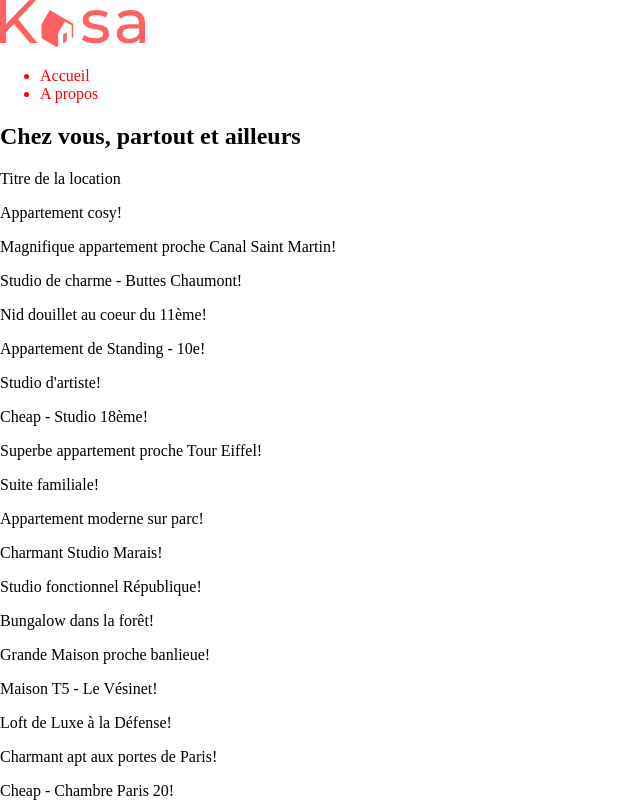
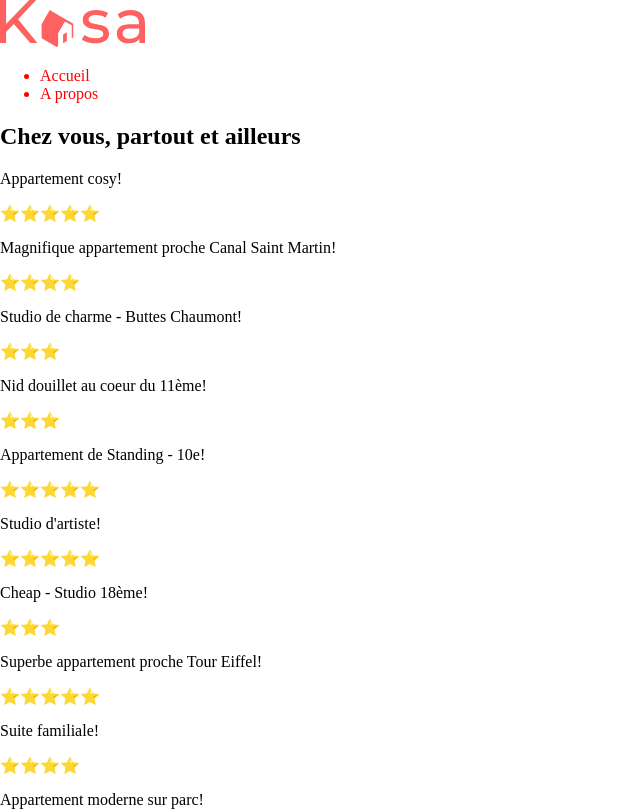
Before and after one commit to JKML5/Kasa, a React (Create React App) app: page / in a window 1280 px wide. Shown: the top 811 px of the page, without its empty margins (0-640 px from the left). Built offline with nearby package versions, Linux system fonts and the light colour scheme.

Commit message:
Use props with Ratings & RentalItem

```diff
--- a/package.json
+++ b/package.json
@@ -6,6 +6,7 @@
     "@testing-library/jest-dom": "^5.16.5",
     "@testing-library/react": "^13.4.0",
     "@testing-library/user-event": "^13.5.0",
+    "prop-types": "^15.8.1",
     "react": "^18.2.0",
     "react-dom": "^18.2.0",
     "react-scripts": "5.0.1",
--- /dev/null
+++ b/src/components/Rating.js
@@ -0,0 +1,23 @@
+import PropTypes from 'prop-types';
+
+function Rating({ value }) {
+  const range = [1, 2, 3, 4, 5];
+
+  return (
+    <div>
+      {range.map((rangeElem) =>
+        value >= rangeElem ? <span key={rangeElem.toString()}>⭐</span> : null
+      )}
+    </div>
+  );
+}
+
+Rating.propTypes = {
+  value: PropTypes.number,
+};
+
+Rating.defaultProps = {
+  value: null,
+};
+
+export default Rating;
--- a/src/components/Rentals.js
+++ b/src/components/Rentals.js
@@ -1,11 +1,15 @@
 import rentals from '../data/rentals.json';
+import RentalsItem from './RentalsItem';
 
 function Rentals() {
   return (
     <section className="rentals">
-      <div className="card rental">Titre de la location</div>
       {rentals.map((rental) => (
-        <p key={rental.id}>{rental.title}!</p>
+        <RentalsItem
+          key={rental.id}
+          title={rental.title}
+          rating={parseInt(rental.rating, 10)}
+        />
       ))}
     </section>
   );
--- /dev/null
+++ b/src/components/RentalsItem.js
@@ -0,0 +1,23 @@
+import PropTypes from 'prop-types';
+import Rating from './Rating';
+
+function RentalsItem({ title, rating }) {
+  return (
+    <div className="card rental">
+      <p>{title}!</p>
+      <Rating value={rating} />
+    </div>
+  );
+}
+
+RentalsItem.propTypes = {
+  title: PropTypes.string,
+  rating: PropTypes.number,
+};
+
+RentalsItem.defaultProps = {
+  title: null,
+  rating: null,
+};
+
+export default RentalsItem;
```
Also changed, not shown: 1 other file (tests, documents, lock files or other folders).
